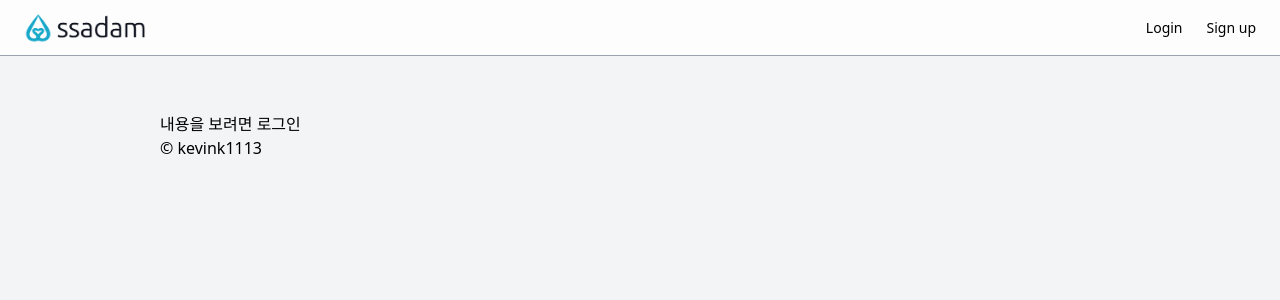
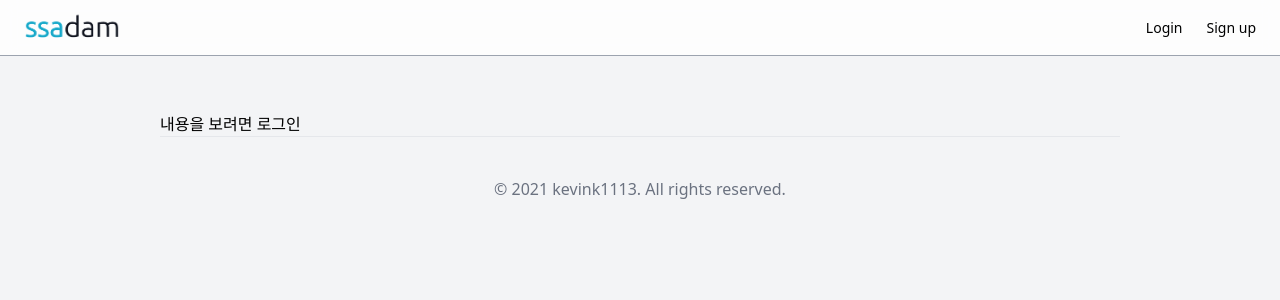
Before and after one commit to kevink1113/A.S.S.A-Community, a Django app: template templates/posts/post_list.html in a window 1280 px wide. Shown: the top 300 px of the page. Run offline with Django 3.2, Linux system fonts and the light colour scheme; the template is opened without the code that fills it, so the values that code supplies are empty; style sheets or scripts are compiled from the project's sources; some libraries are stand-ins or nearby versions.

Commit message:
added requirements.txt

```diff
--- a/ASSA/settings.py
+++ b/ASSA/settings.py
@@ -41,7 +41,7 @@ SECRET_KEY = get_secret("SECRET_KEY")
 # SECURITY WARNING: don't run with debug turned on in production!
 DEBUG = True
 
-ALLOWED_HOSTS = []
+ALLOWED_HOSTS = ['localhost', '127.0.0.1', '[::1]']
 
 # Application definition
 
--- a/posts/forms.py
+++ b/posts/forms.py
@@ -7,7 +7,7 @@ from django_summernote.widgets import SummernoteWidget
 
 class SearchForm(forms.Form):
     boardChoices = models.Post.BOARD_CHOICES
-    boardChoices.insert(0, (None, '모든 게시판'))
+    boardChoices.insert(0, (None, '게시판 미정'))
 
     title = forms.CharField(initial="", required=False)
     user = forms.ModelChoiceField(
--- a/templates/404.html
+++ b/templates/404.html
@@ -5,5 +5,5 @@
 {%  endblock %}
 
 {% block content %}
-    <h1>Oops! Page not found.</h1>
+    <p class="w-full h-full flex justify-center items-center text-3xl text-mint">Oops! Page not found.</p>
 {% endblock %}
--- a/templates/base.html
+++ b/templates/base.html
@@ -11,7 +11,7 @@
 <body class="container mt-28 md:w-9/12 sm:w-11/12 xs mx-auto">
 <header class="container inset-0 flex fixed w-screen z-50 max-w-full flex items-center justify-between px-6 h-14 border-b border-gray-400 header">
         <a href="{% url "core:home" %}" class="mr-6">
-            <img class="w-32 bg-cover bg-center" src="{% static 'img/ASSA_logotype.png' %}"/>
+            <img class="w-24 bg-cover bg-center" src="{% static 'img/ASSA_logotype.png' %}"/>
         </a>
     {% include "partials/nav.html" %}
 </header>
--- a/templates/partials/footer.html
+++ b/templates/partials/footer.html
@@ -1,3 +1,8 @@
-<footer>
-    <a href="https://kevink1113.com" target="_blank" >&copy; kevink1113</a>
+<footer class="container mx-auto text-center py-10 border-t font-medium text-gray-500">
+
+    <div class="flex flex-col">
+        <span>
+            <a href="https://kevink1113.com" target="_blank" >&copy; 2021 kevink1113. All rights reserved.</a>
+        </span>
+    </div>
 </footer>
--- a/templates/posts/new_post.html
+++ b/templates/posts/new_post.html
@@ -2,9 +2,6 @@
 {% block page_title %}
     New Post
 {% endblock page_title %}
-
-{% block search-bar %}
-{% endblock search-bar %}
 
 {% block content %}
     <form method="POST" action="">
--- a/templates/posts/post_list.html
+++ b/templates/posts/post_list.html
@@ -1,7 +1,13 @@
 {% extends "base.html" %}
 
 {% block page_title %}
-    Home
+    {% if board == "notice" %}
+        공지
+    {% elif board == "free" %}
+        자유게시판
+    {% else %}
+        익명게시판
+    {% endif %}
 {% endblock %}
 
 {% block content %}
--- a/templates/users/login.html
+++ b/templates/users/login.html
@@ -3,9 +3,6 @@
 {% block page_title %}
     Log In
 {% endblock page_title %}
-
-{% block search-bar %}
-{% endblock search-bar %}
 
 {% block content %}
     <div class="container lg:w-5/12 md:w-1/2 xl:w-1/4 mx-auto my-10 flex flex-col items-center border p-6 border-gray-400 bg-white">
```
Also changed, not shown: requirements.txt (added, +16 -0 lines), templates/users/user_detail.html (+9 -4 lines), static/img/ASSA_logotype.png.
